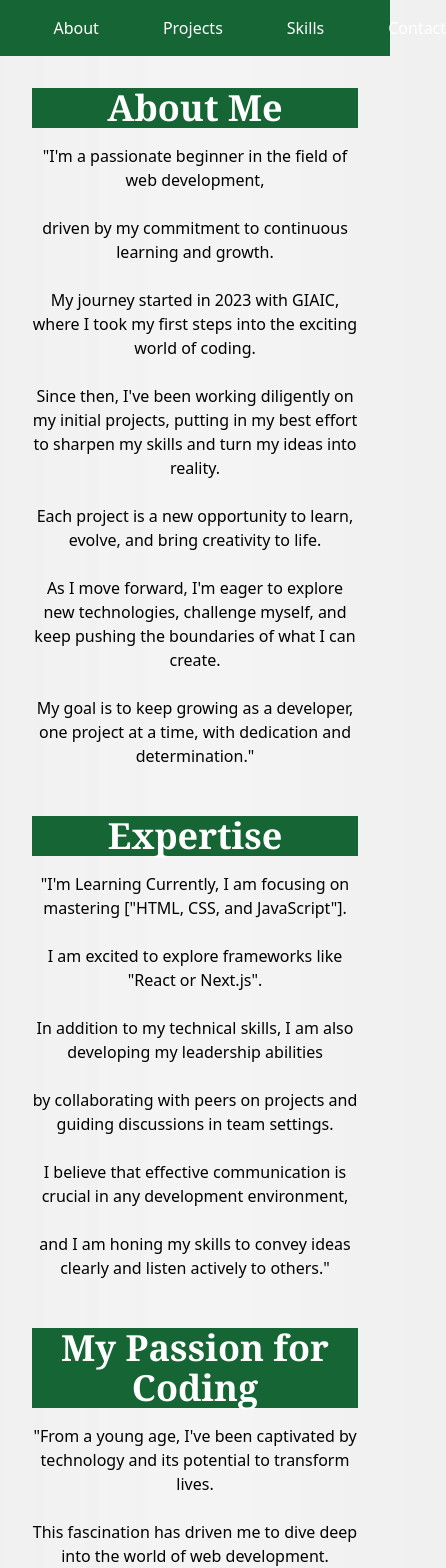
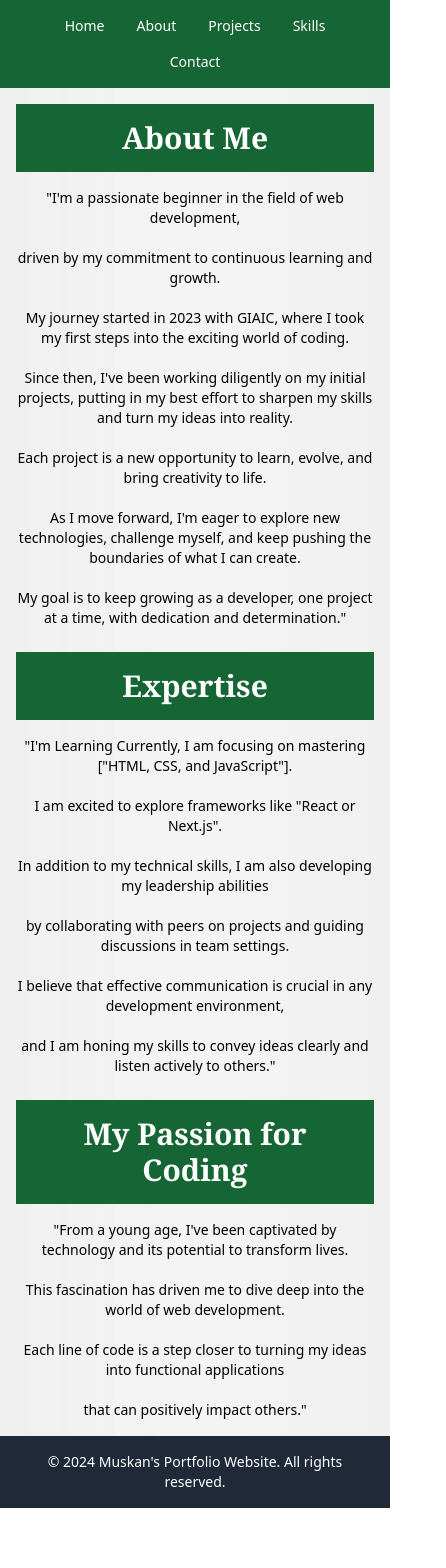
Before and after one commit to muskan-akhtar/portfolio-by-next.js, a Next.js app: page /about in a window 390 px wide. Shown: the top 1568 px of the page, 446 px wide, since content can reach past the window. After the commit the page ends 1508 px from the top, so only its background shows below. Built offline with nearby package versions, Linux system fonts and the light colour scheme.

Commit message:
Initial commit

```diff
--- a/src/app/about/page.jsx
+++ b/src/app/about/page.jsx
@@ -1,98 +1,3 @@
-// import Navbar from "../../components/Navbar";
-// import Footer from "../../components/Footer";
-
-// export default function About() {
-//   return (
-//     <div>
-//       <Navbar />
-//       <main className="p-8">
-//         <h1 className="text-4xl font-bold text-center font-serif text-white bg-green-800">
-//           About Me
-//         </h1>
-//         <p className="mt-4 text-center">
-//           "I’m a passionate beginner in the field of web development,
-//           <br />
-//           <br />
-//           driven by my commitment to continuous learning and growth.
-//           <br />
-//           <br />
-//           My journey started in 2023 with GIAIC, where I took my first steps
-//           into the exciting world of coding.
-//           <br />
-//           <br />
-//           Since then, I've been working diligently on my initial projects,
-//           putting in my best effort to sharpen my skills and turn my ideas into
-//           reality.
-//           <br />
-//           <br />
-//           Each project is a new opportunity to learn, evolve, and bring
-//           creativity to life.
-//           <br />
-//           <br />
-//           As I move forward, I’m eager to explore new technologies, challenge
-//           myself, and keep pushing the boundaries of what I can create.
-//           <br />
-//           <br />
-//           My goal is to keep growing as a developer, one project at a time, with
-//           dedication and determination."
-//         </p>
-
-//         <br />
-//         <br />
-
-//         <h1 className="text-4xl font-bold text-center font-serif text-white bg-green-800">
-//           Expertise
-//         </h1>
-
-//         <p className="mt-4 text-center">
-//           "I'm Learning Currently, I am focusing on mastering ["HTML, CSS, and
-//           JavaScript"].
-//           <br />
-//           <br />
-//           I am excited to explore frameworks like "React or Next.js".
-//           <br />
-//           <br />
-//           In addition to my technical skills, I am also developing my leadership abilities
-//           <br />
-//           <br />
-//           by collaborating with peers on projects and guiding discussions in team settings.
-//           <br />
-//           <br />
-//           I believe that effective communication is crucial in any development environment,
-//           <br />
-//           <br />
-//           and I am honing my skills to convey ideas clearly and listen actively to others.
-//         </p>
-
-//         <br />
-//         <br />
-
-//         <h1 className="text-4xl font-bold text-center font-serif text-white bg-green-800">
-//           My Passion for Coding
-//         </h1>
-
-//         <p className="mt-4 text-center">
-//           "From a young age, I've been captivated by technology and its
-//           potential to transform lives.
-//           <br />
-//           <br />
-//           This fascination has driven me to dive deep into the world of web
-//           development.
-//           <br />
-//           <br />
-//           Each line of code is a step closer to turning my ideas into functional
-//           applications
-//           <br />
-//           <br />
-//           that can positively impact others."
-//         </p>
-//       </main>
-//       <Footer />
-//     </div>
-//   );
-// }
-
-
 import Navbar from "../../components/Navbar";
 import Footer from "../../components/Footer";
 
@@ -100,11 +5,11 @@
   return (
     <div>
       <Navbar />
-      <main className="p-8">
-        <h1 className="text-4xl font-bold text-center font-serif text-white bg-green-800">
+      <main className="p-4 sm:p-8">
+        <h1 className="text-3xl sm:text-4xl font-bold text-center font-serif text-white bg-green-800 p-4">
           About Me
         </h1>
-        <p className="mt-4 text-center">
+        <p className="mt-4 text-center text-sm sm:text-base">
           &quot;I&apos;m a passionate beginner in the field of web development,
           <br />
           <br />
@@ -133,13 +38,12 @@
         </p>
 
         <br />
-        <br />
 
-        <h1 className="text-4xl font-bold text-center font-serif text-white bg-green-800">
+        <h1 className="text-3xl sm:text-4xl font-bold text-center font-serif text-white bg-green-800 p-4">
           Expertise
         </h1>
 
-        <p className="mt-4 text-center">
+        <p className="mt-4 text-center text-sm sm:text-base">
           &quot;I&apos;m Learning Currently, I am focusing on mastering [&quot;HTML, CSS, and
           JavaScript&quot;].
           <br />
@@ -160,13 +64,12 @@
         </p>
 
         <br />
-        <br />
 
-        <h1 className="text-4xl font-bold text-center font-serif text-white bg-green-800">
+        <h1 className="text-3xl sm:text-4xl font-bold text-center font-serif text-white bg-green-800 p-4">
           My Passion for Coding
         </h1>
 
-        <p className="mt-4 text-center">
+        <p className="mt-4 text-center text-sm sm:text-base">
           &quot;From a young age, I&apos;ve been captivated by technology and its
           potential to transform lives.
           <br />
--- a/src/app/contact/page.jsx
+++ b/src/app/contact/page.jsx
@@ -1,4 +1,4 @@
-"use client"
+"use client";
 import Navbar from '../../components/Navbar';
 import Footer from '../../components/Footer';
 import { useState } from 'react';
@@ -33,9 +33,9 @@
       ></div>
 
       {/* Form Section */}
-      <main className="relative p-8 min-h-screen flex items-center justify-center bg-opacity-60 bg-white">
-        <div className="bg-white bg-opacity-90 p-8 shadow-lg rounded-lg w-full max-w-md">
-          <h1 className="text-4xl font-bold mb-6 text-center text-green-800">Contact Us</h1>
+      <main className="relative p-4 sm:p-8 min-h-screen flex items-center justify-center bg-opacity-60 bg-white">
+        <div className="bg-white bg-opacity-90 p-6 sm:p-8 shadow-lg rounded-lg w-full max-w-md">
+          <h1 className="text-3xl sm:text-4xl font-bold mb-6 text-center text-green-800">Contact Us</h1>
 
           {/* Show success message if form is submitted */}
           {isSubmitted && (
--- a/src/app/page.tsx
+++ b/src/app/page.tsx
@@ -1,13 +1,12 @@
-
 import Navbar from '../components/Navbar';
 import Footer from '../components/Footer';
 import Welcome from '../components/Welcome';
 
 export default function Home() {
   return (
-    <div className="bg-custom-image bg-cover bg-center h-screen">
+    <div className="bg-custom-image bg-cover bg-center min-h-screen flex flex-col">
       <Navbar />
-      <main className="flex flex-col items-center justify-center h-full text-center bg-white bg-opacity-50">
+      <main className="flex flex-col items-center justify-center flex-grow text-center bg-white bg-opacity-50">
         <Welcome />
       </main>
       <Footer />
--- a/src/components/Footer.jsx
+++ b/src/components/Footer.jsx
@@ -1,16 +1,9 @@
-// export default function Footer() {
-//     return (
-//       <footer className="flex justify-center p-4 bg-gray-800 text-white">
-//         <p>© 2024 Muskan's Portfolio Website. All rights reserved.</p>
-//       </footer>
-//     );
-//   }//when ever u pass a  attr to a component so u want to make c dynamic...
-
-
 export default function Footer() {
   return (
-    <footer className="flex justify-center p-4 bg-gray-800 text-white">
-      <p>&copy; 2024 Muskan&apos;s Portfolio Website. All rights reserved.</p>
+    <footer className="flex justify-center p-4 bg-gray-800 text-white text-center">
+      <p className="text-sm md:text-base">
+        &copy; 2024 Muskan&apos;s Portfolio Website. All rights reserved.
+      </p>
     </footer>
   );
 }
--- a/src/components/Navbar.jsx
+++ b/src/components/Navbar.jsx
@@ -2,12 +2,12 @@
 
 export default function Navbar() {
   return (
-    <nav className="flex gap-8 justify-center p-4 bg-green-800 text-white">
-      <Link href="/" className="mx-4">Home</Link>
-      <Link href="/about" className="mx-4">About</Link>
-      <Link href="/projects" className="mx-4">Projects</Link>
-      <Link href="/skills" className="mx-4">Skills</Link>
-      <Link href="/contact" className="mx-4">Contact</Link>
+    <nav className="flex flex-wrap gap-4 md:gap-8 justify-center p-4 bg-green-800 text-white">
+      <Link href="/" className="mx-2 md:mx-4 text-sm md:text-base">Home</Link>
+      <Link href="/about" className="mx-2 md:mx-4 text-sm md:text-base">About</Link>
+      <Link href="/projects" className="mx-2 md:mx-4 text-sm md:text-base">Projects</Link>
+      <Link href="/skills" className="mx-2 md:mx-4 text-sm md:text-base">Skills</Link>
+      <Link href="/contact" className="mx-2 md:mx-4 text-sm md:text-base">Contact</Link>
     </nav>
   );
 }
--- a/src/components/ProjectCard.jsx
+++ b/src/components/ProjectCard.jsx
@@ -1,36 +1,10 @@
-// "use client";
-// import Link from "next/link";
-
-// export default function ProjectCard({ title, description, link, image }) {
-//   return (
-//     <div className="bg-white shadow-md rounded-lg overflow-hidden">
-//       {image && (
-//         <img
-//           src={image}
-//           alt={`${title} image`}
-//           className="w-full h-48 object-cover"
-//         />
-//       )}
-//       <div className="p-4">
-//         <h2 className="text-xl font-semibold">{title}</h2>
-//         <p className="text-gray-700 mb-4">{description}</p>
-//         <Link href={link} target="_blank" className="text-blue-500 hover:underline">
-//           View Project
-//         </Link>
-//       </div>
-//     </div>
-//   );
-// }
-
-
-
 "use client";
 import Link from "next/link";
 import Image from "next/image";
 
 export default function ProjectCard({ title, description, link, image }) {
   return (
-    <div className="bg-white shadow-md rounded-lg overflow-hidden">
+    <div className="bg-white shadow-md rounded-lg overflow-hidden max-w-full sm:max-w-sm md:max-w-md lg:max-w-lg">
       {image && (
         <Image
           src={image}
@@ -42,9 +16,13 @@
         />
       )}
       <div className="p-4">
-        <h2 className="text-xl font-semibold">{title}</h2>
-        <p className="text-gray-700 mb-4">{description}</p>
-        <Link href={link} target="_blank" className="text-blue-500 hover:underline">
+        <h2 className="text-lg sm:text-xl font-semibold">{title}</h2>
+        <p className="text-gray-700 mb-4 text-sm sm:text-base">{description}</p>
+        <Link
+          href={link}
+          target="_blank"
+          className="text-blue-500 hover:underline"
+        >
           View Project
         </Link>
       </div>
```
Also changed, not shown: src/app/projects/page.jsx (+5 -58 lines), src/app/skills/page.jsx (+6 -50 lines), src/components/Welcome.jsx (+5 -59 lines).
